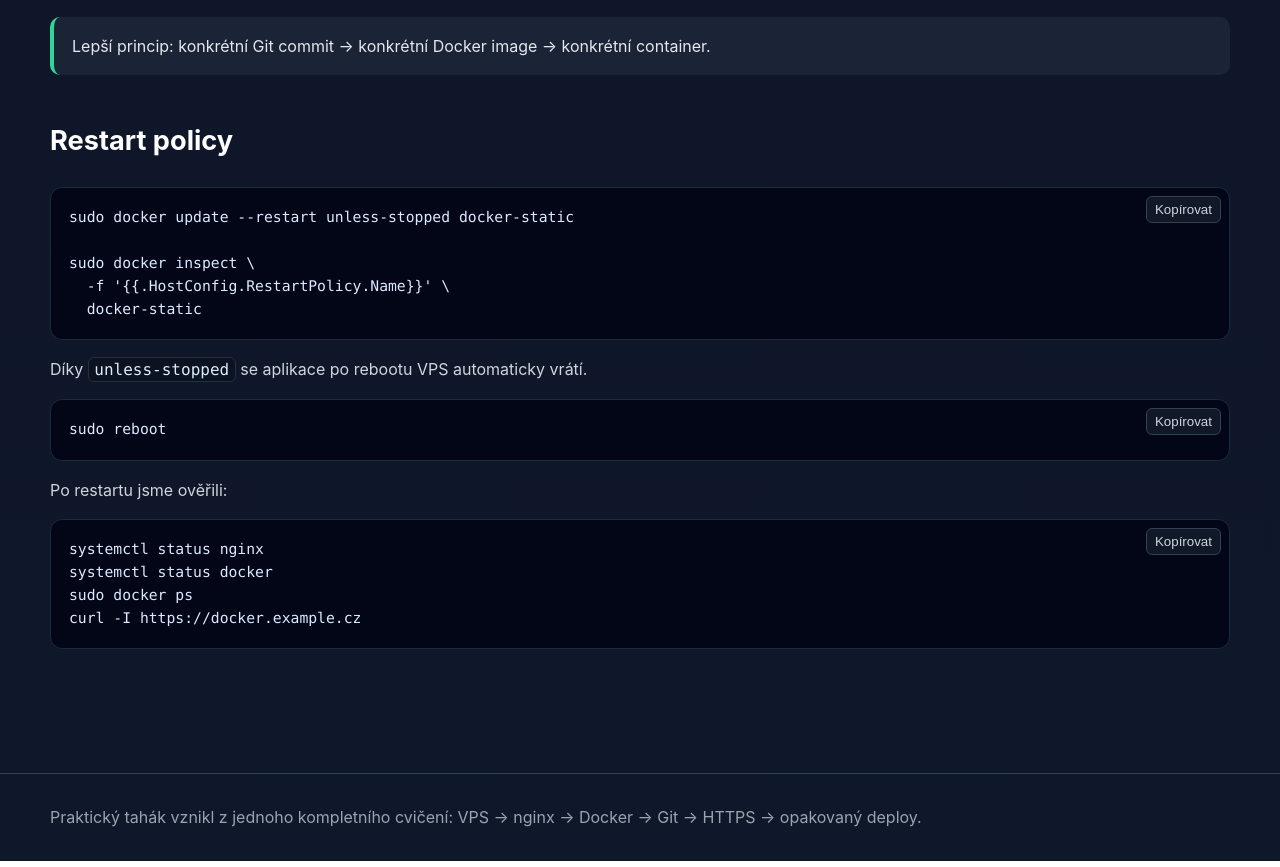
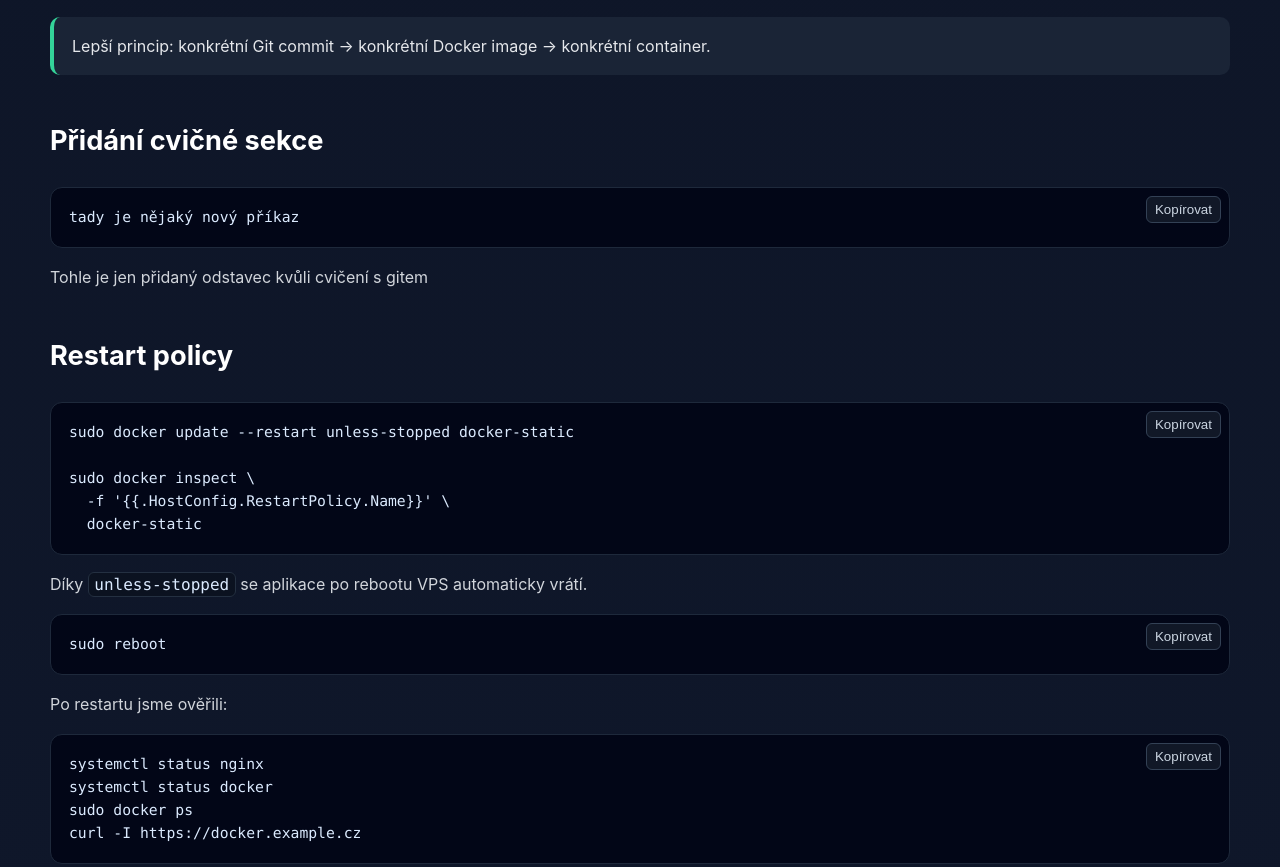
Before and after one commit to HonzaVanek/docker-vps-tahak, a plain HTML site: page site/git-deploy.html in a window 1280 px wide. Shown: the part 5593-6460 px from the top of the page. Drawn offline with Linux system fonts and the light colour scheme.

Commit message:
přidán cvičný odstavec

```diff
--- a/site/git-deploy.html
+++ b/site/git-deploy.html
@@ -239,6 +239,15 @@ sudo docker run \
 </section>
 
 <section>
+  <h2>Přidání cvičné sekce</h2>
+  <pre><code>tady je nějaký nový příkaz</code></pre>
+  <p>
+    Tohle je jen přidaný odstavec kvůli cvičení s gitem
+  </p>
+
+</section>
+
+<section>
   <h2>Restart policy</h2>
   <pre><code>sudo docker update --restart unless-stopped docker-static
 
```
